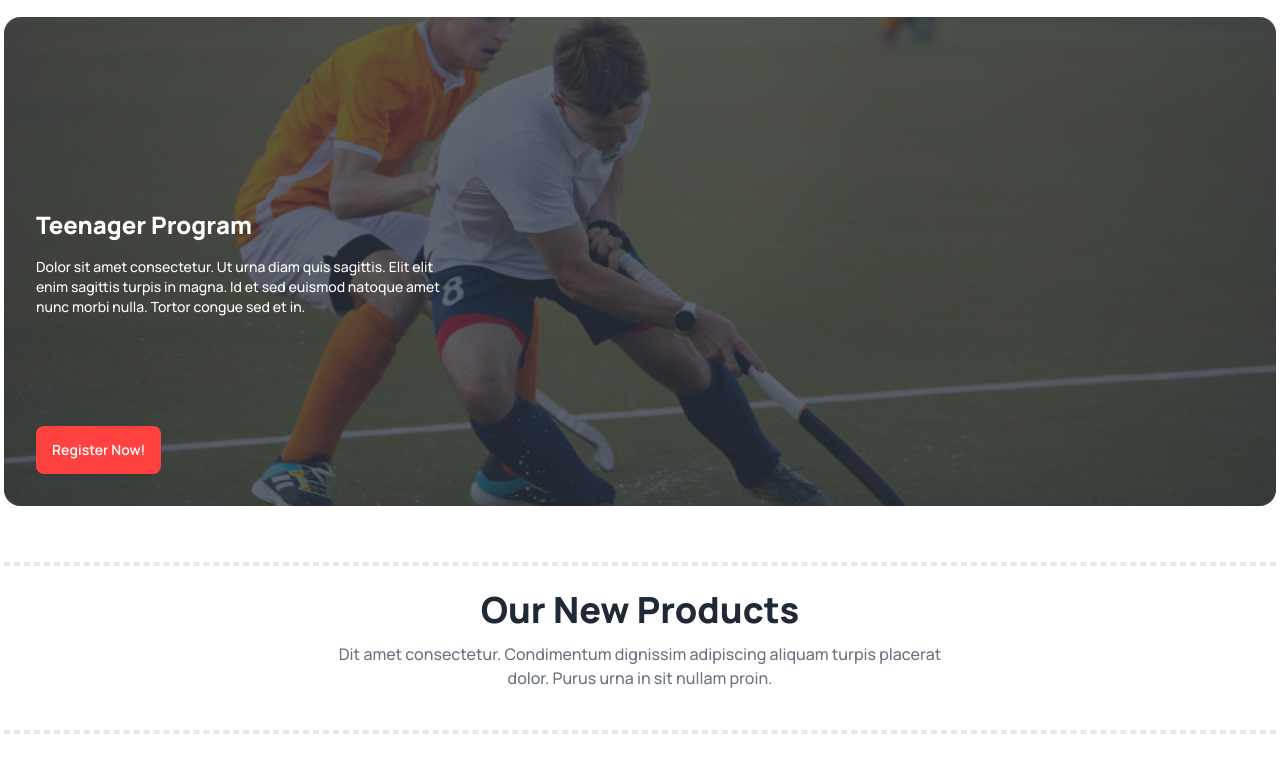
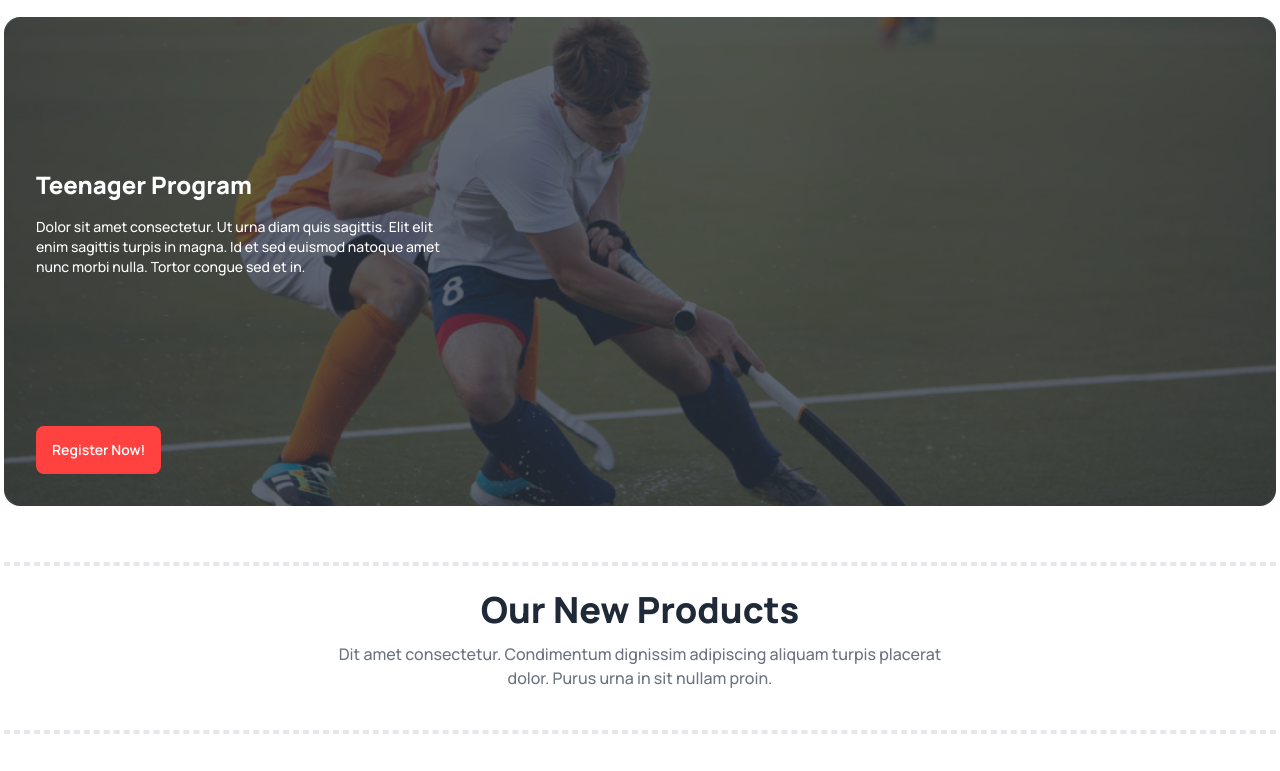
Before and after one commit to ibrahim44302/my-third-assignment, a plain HTML site: page index.html in a window 1280 px wide. Shown: the part 1878-2649 px from the top of the page. Drawn offline with nearby package versions, Linux system fonts and the light colour scheme.

Commit message:
added the edit text

```diff
--- a/index.html
+++ b/index.html
@@ -192,7 +192,7 @@
                     <figure><img class="lg:w-[1600px]" src="Images/4.png" alt="" />
                     </figure>
                     <div class="card-body">
-                        <h3 class="text-2xl font-extrabold  lg:pt-36 lg:pt-40  text-white">Teenager Program</h3>
+                        <h3 class="text-2xl font-extrabold  lg:mt-20 lg:pt-10  text-white">Teenager Program</h3>
                         <p class="font-medium text-sm text-white pt-2 ">Dolor sit amet consectetur. Ut urna diam quis
                             sagittis. Elit elit <br>
                             enim sagittis turpis in magna. Id et sed euismod natoque amet <br>
```
